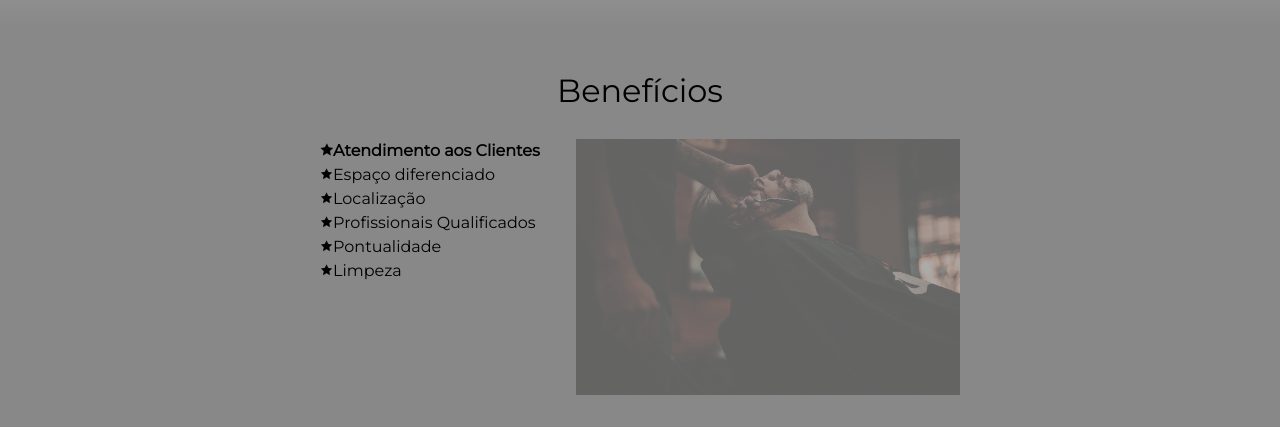
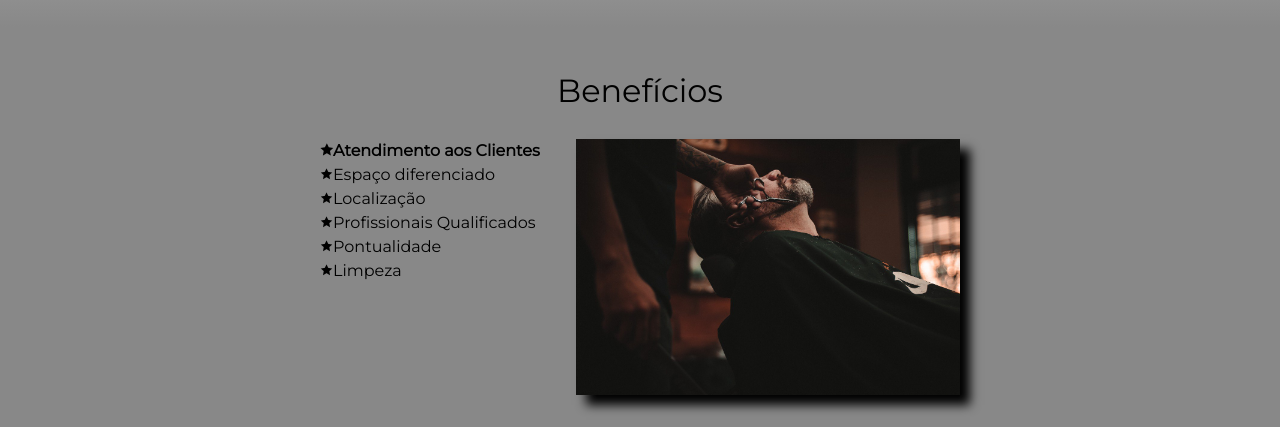
Before and after one commit to notlesz/HTML-CSS, a plain HTML site: page HTML-CSS/Site-Teste/index.html in a window 1280 px wide. Shown: the part 1580-2007 px from the top of the page. Drawn offline with Linux system fonts and the light colour scheme; grey boxes are pictures that could not be loaded.

Commit message:
Adicionando sombras

```diff
--- a/HTML-CSS/Site-Teste/style.css
+++ b/HTML-CSS/Site-Teste/style.css
@@ -196,12 +196,13 @@ td, th{
 }
 .imagem-beneficios{
 	width: 60%;
-	opacity: 0.3;
+	opacity: 1;
 	transition: 400ms;
+	box-shadow: 10px 10px 10px 0 black;
 }
 
 .imagem-beneficios:hover{
-	opacity: 1;
+	opacity: 0.3;
 }
 .utensilios{
 	width: 120px;
```
